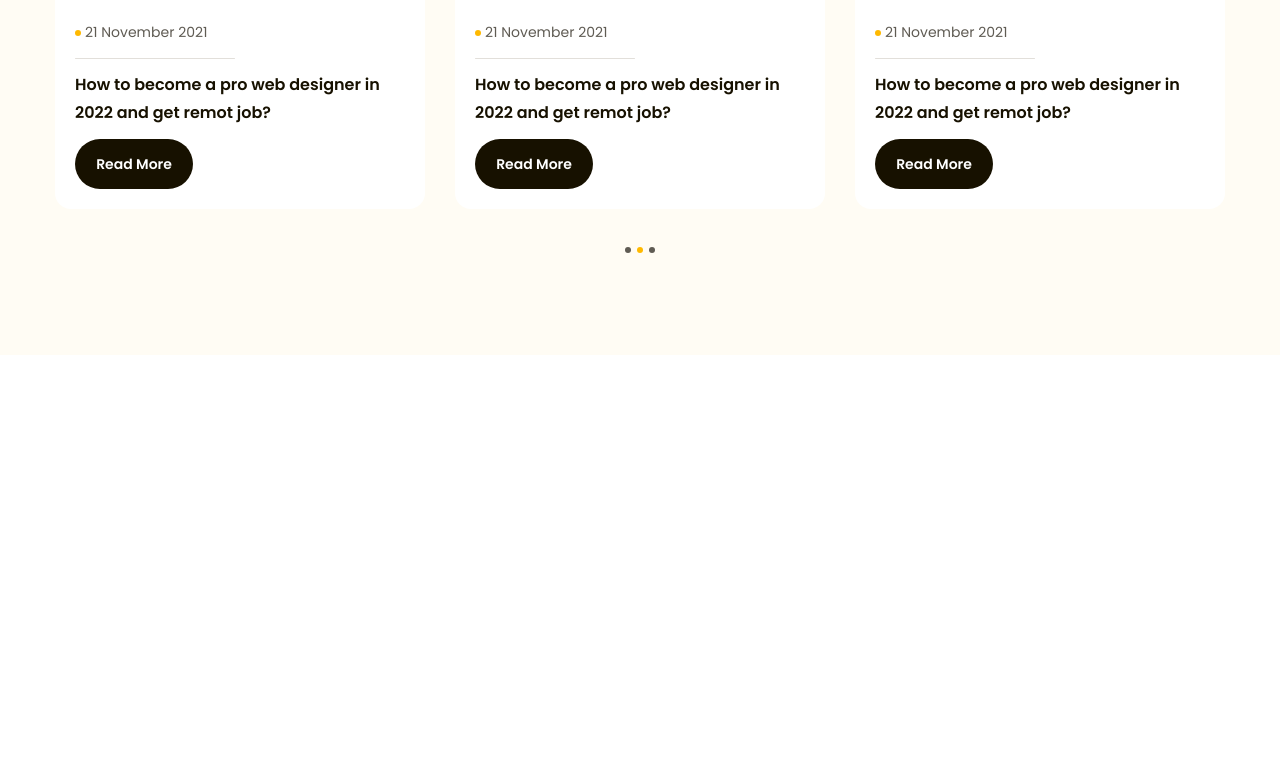
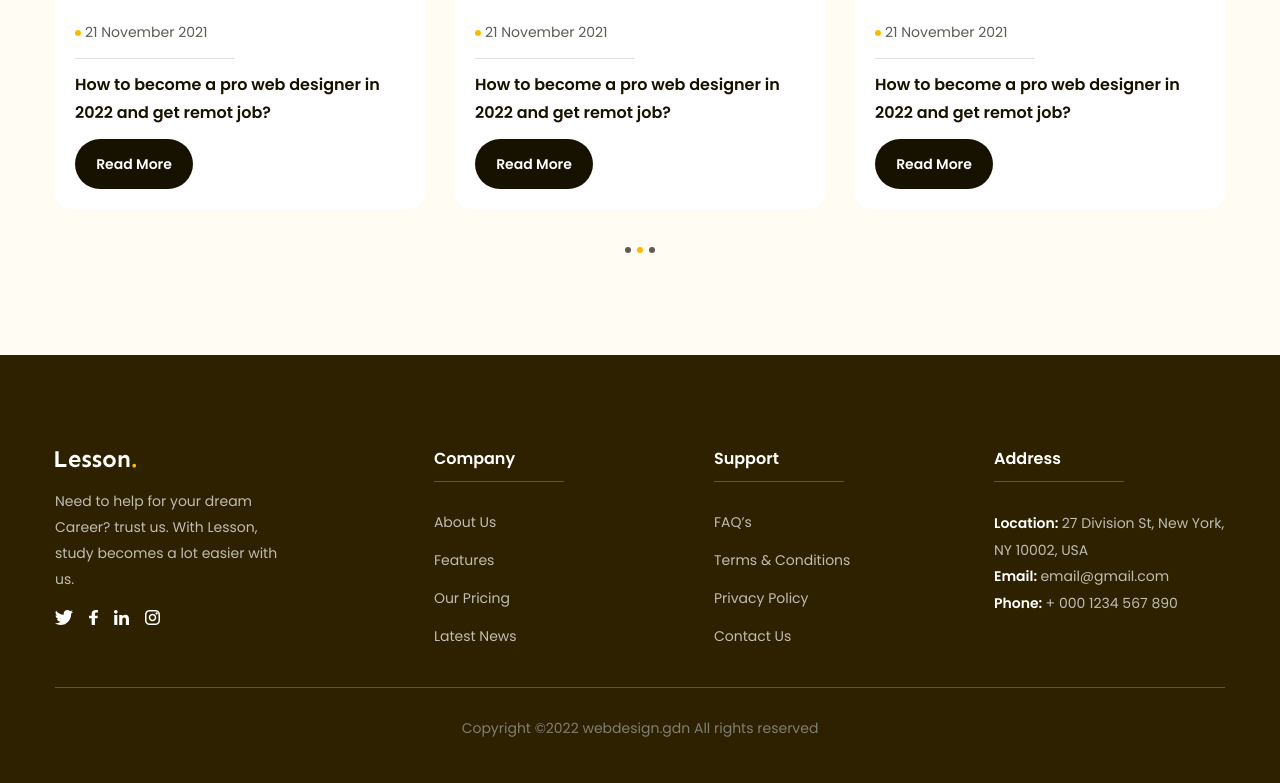
Before and after one commit to traicokhi/f8-htmlcss-02, a plain HTML site: page index.html in a window 1280 px wide. Shown: the part 4237-5020 px from the top of the page. Before the commit the page ends 4592 px from the top, so only its background shows below. Drawn offline with nearby package versions, Linux system fonts and the light colour scheme.

Commit message:
Làm phần Footer

```diff
--- a/assets/css/style.css
+++ b/assets/css/style.css
@@ -680,3 +680,102 @@ body {
 .blog .slide:nth-child(2) {
     background: #ffb900;
 }
+
+/* Footer */
+.footer {
+    height: 428px;
+    padding: 32px 0 0 0;
+    background: #2e2100;
+}
+
+.footer .content {
+    padding: 64px 0 0 0;
+}
+
+.footer .footer-group {
+    display: flex;
+}
+
+.footer .column:first-child {
+    width: 267px;
+}
+
+.footer .column:nth-child(2) {
+    display: flex;
+    justify-content: space-between;
+    width: 903px;
+    margin-left: 145px;
+}
+
+.footer .column:nth-child(2) .footer-category {
+    width: 231px;
+}
+
+.footer .desc {
+    margin-top: 18px;
+    color: #bfbcb2;
+    font-size: 1.4rem;
+    font-weight: 400;
+    line-height: 1.85; /* 185.714% */
+}
+
+.footer .social-link {
+    display: flex;
+    gap: 16px;
+    margin-top: 18px;
+}
+
+.footer .heading {
+    color: #fff;
+    font-size: 1.6rem;
+    font-weight: 600;
+}
+
+.footer .footer-category .separate {
+    margin-top: 14px;
+    width: 130px;
+    height: 1px;
+    background: #59554b;
+}
+
+.footer .category {
+    margin-top: 28px;
+}
+
+.footer .category a {
+    color: #bfbcb2;
+    font-size: 1.4rem;
+    font-weight: 400;
+    line-height: 1.85; /* 185.714% */
+    margin-top: 12px;
+}
+
+.footer strong {
+    color: #fff;
+    font-size: 1.4rem;
+    font-weight: 600;
+    line-height: 1.85; /* 185.714% */
+}
+
+.footer .category li {
+    color: #bfbcb2;
+    font-size: 1.4rem;
+    font-weight: 400;
+    line-height: 26px;
+}
+
+.footer .separate {
+    width: 1170px;
+    height: 1px;
+    margin-top: 38px;
+    background: #59554b;
+}
+
+.footer .copyright {
+    margin: 28px 0;
+    color: #807d74;
+    text-align: center;
+    font-size: 1.4rem;
+    font-weight: 400;
+    line-height: 1.85; /* 185.714% */
+}
--- a/index.html
+++ b/index.html
@@ -416,5 +416,95 @@
                 </div>
             </div>
         </main>
+        <!-- Footer -->
+        <div class="footer">
+            <div class="content">
+                <div class="footer-group">
+                    <div class="column">
+                        <a href="#">
+                            <img
+                                src="./assets/img/Lesson..svg"
+                                alt="Lesson."
+                                class="logo"
+                            />
+                        </a>
+                        <p class="desc">
+                            Need to help for your dream Career? trust us. With
+                            Lesson, study becomes a lot easier with us.
+                        </p>
+                        <div class="social-link">
+                            <a href="#!" class="link">
+                                <img src="./assets/img/twitter.svg" alt="" />
+                            </a>
+                            <a href="#!" class="link">
+                                <img src="./assets/img/facebook.svg" alt="" />
+                            </a>
+                            <a href="#!" class="link">
+                                <img src="./assets/img/linked_in.svg" alt="" />
+                            </a>
+                            <a href="#!" class="link">
+                                <img src="./assets/img/instagram.svg" alt="" />
+                            </a>
+                        </div>
+                    </div>
+                    <div class="column">
+                        <div class="footer-category">
+                            <h3 class="heading">Company</h3>
+                            <div class="separate"></div>
+                            <ul class="category">
+                                <li>
+                                    <a href="#!">About Us</a>
+                                </li>
+                                <li>
+                                    <a href="#!">Features</a>
+                                </li>
+                                <li>
+                                    <a href="#!">Our Pricing</a>
+                                </li>
+                                <li>
+                                    <a href="#!">Latest News</a>
+                                </li>
+                            </ul>
+                        </div>
+                        <div class="footer-category">
+                            <h3 class="heading">Support</h3>
+                            <div class="separate"></div>
+                            <ul class="category">
+                                <li>
+                                    <a href="#!">FAQ’s</a>
+                                </li>
+                                <li>
+                                    <a href="#!">Terms & Conditions</a>
+                                </li>
+                                <li>
+                                    <a href="#!">Privacy Policy</a>
+                                </li>
+                                <li>
+                                    <a href="#!">Contact Us</a>
+                                </li>
+                            </ul>
+                        </div>
+                        <div class="footer-category">
+                            <h3 class="heading">Address</h3>
+                            <div class="separate"></div>
+                            <ul class="category">
+                                <li>
+                                    <strong>Location: </strong>27 Division St,
+                                    New York, NY 10002, USA
+                                </li>
+                                <li><strong>Email: </strong>email@gmail.com</li>
+                                <li>
+                                    <strong>Phone: </strong>+ 000 1234 567 890
+                                </li>
+                            </ul>
+                        </div>
+                    </div>
+                </div>
+                <div class="separate"></div>
+                <p class="copyright">
+                    Copyright ©2022 webdesign.gdn All rights reserved
+                </p>
+            </div>
+        </div>
     </body>
 </html>
```
Also changed, not shown: assets/img/Lesson..svg (added), assets/img/facebook.svg (added), assets/img/instagram.svg (added), assets/img/linked_in.svg (added), assets/img/twitter.svg (added).
